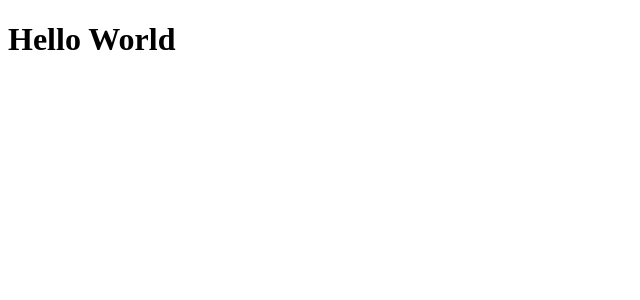
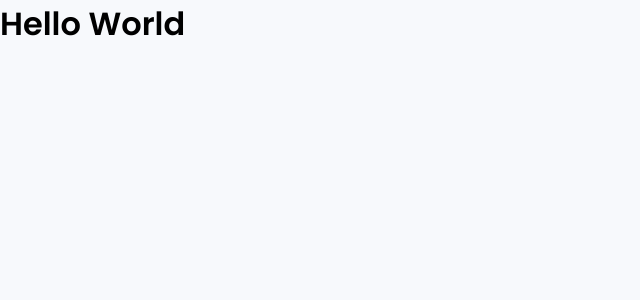
Before and after one commit to joseaugustodardengo/dtmoney, a React (Create React App) app: page / in a window 1280 px wide. Shown: the top 300 px of the page, without its empty margins (0-640 px from the left). Built offline with nearby package versions, Linux system fonts and the light colour scheme.

Commit message:
added fonts and global style

```diff
--- a/package.json
+++ b/package.json
@@ -6,6 +6,7 @@
     "react": "^17.0.2",
     "react-dom": "^17.0.2",
     "react-scripts": "4.0.3",
+    "styled-components": "^5.2.1",
     "web-vitals": "^1.0.1"
   },
   "devDependencies": {
@@ -16,6 +17,7 @@
     "@types/node": "^12.0.0",
     "@types/react": "^17.0.0",
     "@types/react-dom": "^17.0.0",
+    "@types/styled-components": "^5.1.9",
     "typescript": "^4.1.2"
   },
   "scripts": {
--- a/public/index.html
+++ b/public/index.html
@@ -2,12 +2,14 @@
 <html lang="en">
 
 <head>
+  <link rel="preconnect" href="https://fonts.gstatic.com">
   <meta charset="utf-8" />
   <meta name="viewport" content="width=device-width, initial-scale=1" />
-  <meta name="theme-color" content="#000000" />
+  <link rel="shortcut icon" href="favicon.png" type="image/png">
   <meta name="description" content="Web site created using create-react-app" />
 
   <title>dtmoney</title>
+  <link href="https://fonts.googleapis.com/css2?family=Poppins:wght@400;600&display=swap" rel="stylesheet">
 </head>
 
 <body>
--- a/src/App.tsx
+++ b/src/App.tsx
@@ -1,7 +1,10 @@
+import { GlobalStyle } from "./styles/global";
+
 export function App() {
   return (
     <div className="App">
       <h1>Hello World</h1>
+      <GlobalStyle />
     </div>
   );
 }
--- /dev/null
+++ b/src/styles/global.ts
@@ -0,0 +1,52 @@
+import { createGlobalStyle } from 'styled-components';
+
+export const GlobalStyle = createGlobalStyle`
+  :root {
+    --background: #f7f9fc;
+    --red: #E52E4D;
+    --dark-blue: #29304d;
+    --blue: #2573d5;
+    --text-tile: #17191E;
+    --text-body: #969CB3;
+    --shape: #ffffff;
+  }
+
+  * {
+    margin: 0;
+    padding: 0;
+    box-sizing: border-box;
+  }
+
+  html {
+    @media (max-width: 1080px) {
+      font-size: 93.75%;
+    }
+
+    @media (max-width: 720px) {
+      font-size: 87.5%;
+    }
+  }
+
+  body {
+    background: var(--background);
+    -webkit-font-smoothing: antialiased;
+  }
+
+  body, input, textarea, button {
+    font-family: 'Poppins', sans-serif;
+    font-weight: 400;
+  }
+
+  h1, h2, h3, h4, h5, h6, strong {
+    font-weight: 600;
+  }
+
+  button {
+    cursor: pointer;
+  }
+
+  [disabled] {
+    opacity: 0.6;
+    cursor: not-allowed;
+  }
+`
```
Also changed, not shown: 1 other file (tests, documents, lock files or other folders).
